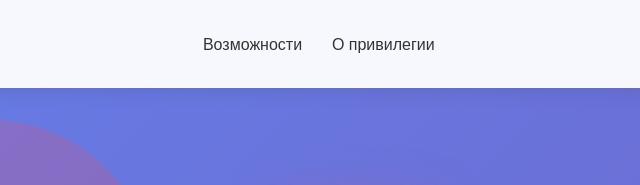
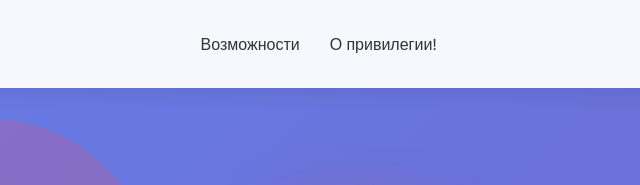
Before and after one commit to Defix112/Monster, a website: page index.html in a window 1280 px wide. Shown: the top 185 px of the page, 288-928 px from the left. Drawn offline with Linux system fonts and the light colour scheme.

Commit message:
Добавил восклицательный знак

```diff
--- a/index.html
+++ b/index.html
@@ -19,7 +19,7 @@
             </div>
             <nav class="nav">
                 <a href="#features" class="nav-link">Возможности</a>
-                <a href="#about" class="nav-link">О привилегии</a>
+                <a href="#about" class="nav-link">О привилегии!</a>
             </nav>
             <div class="user-menu" id="userMenu">
                 <span class="user-info" id="userInfo" style="display: none;">
```
